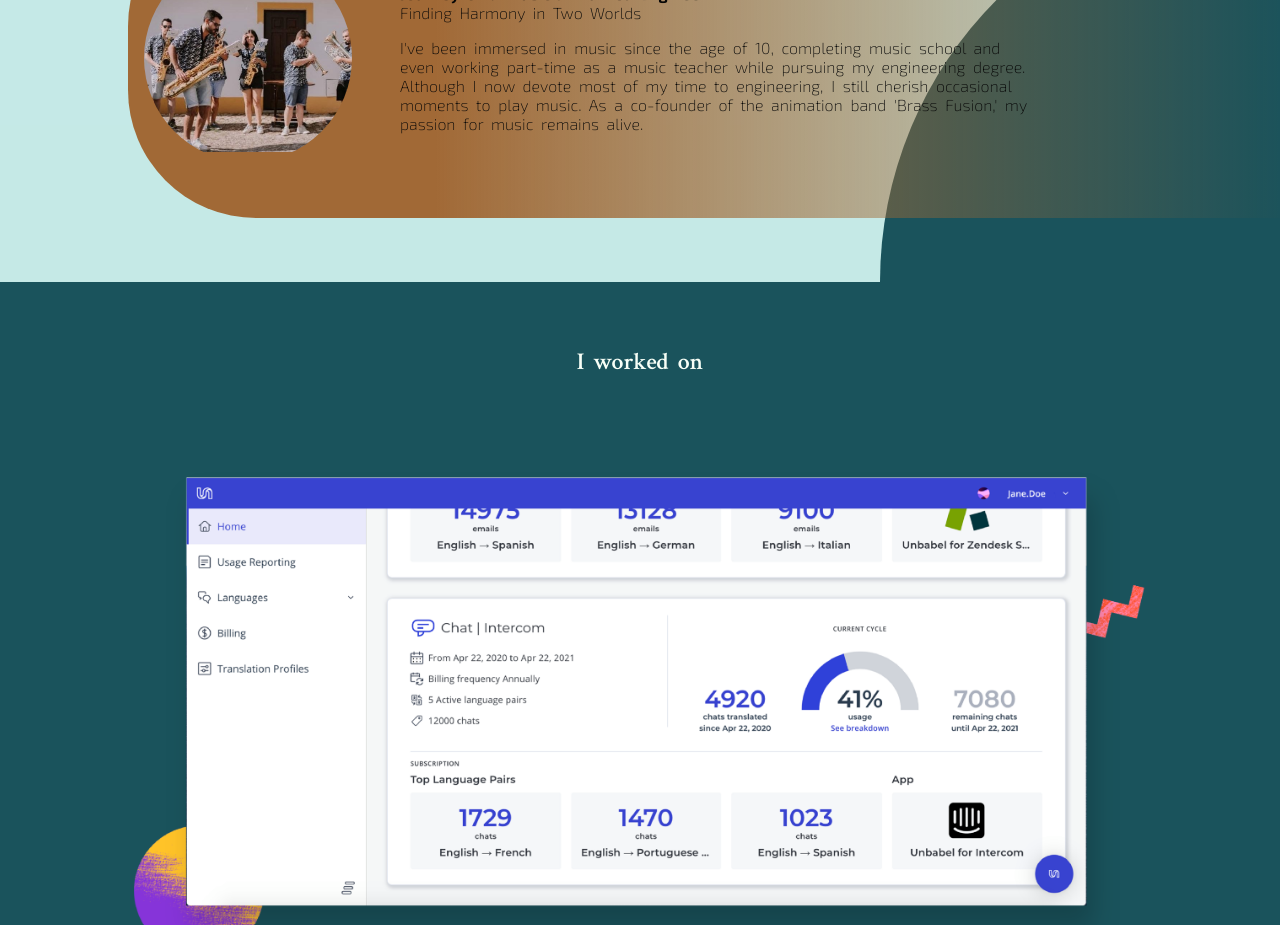
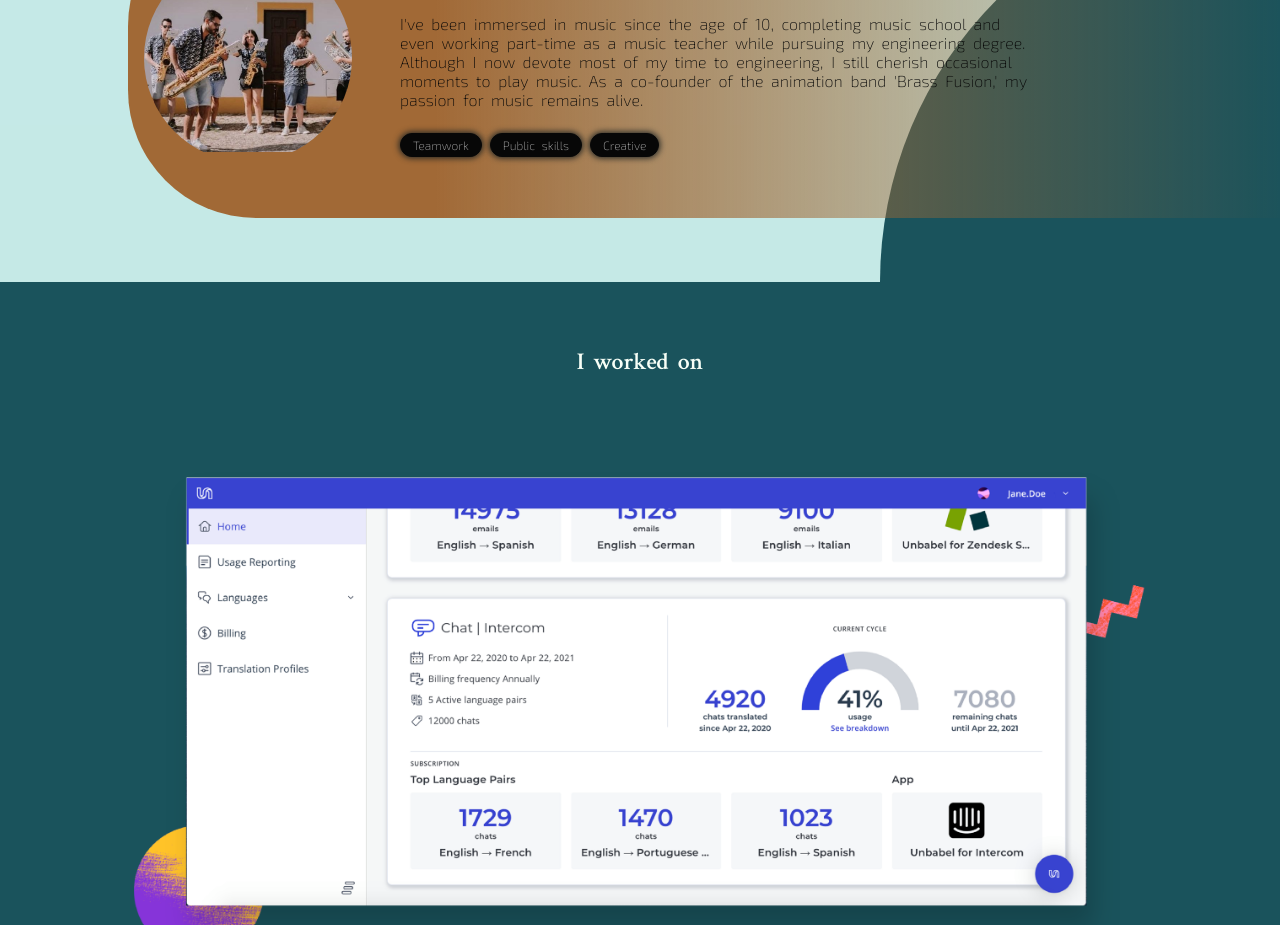
Before and after one commit to rafa98neves/portefolio, a Vue app: page / in a window 1280 px wide. Shown: the part 3940-4865 px from the top of the page. Built offline with nearby package versions, Linux system fonts and the light colour scheme.

Commit message:
remove chips

```diff
--- a/src/components/sections/AcademicSection.vue
+++ b/src/components/sections/AcademicSection.vue
@@ -27,14 +27,6 @@
 
           <div v-for="text in ACADEMIC_TEXT.UNIVERSITY.TEXT">
             <span v-html="text" />
-          </div>
-
-          <div class="mt-4">
-            <Chip
-              v-for="chip in ACADEMIC_TEXT.UNIVERSITY.CHIPS"
-              class="s-Academic--chipContainer"
-              :label="chip"
-            />
           </div>
         </div>
       </HistoryCard>
@@ -75,6 +67,14 @@
           <div v-for="text in ACADEMIC_TEXT.MUSIC.TEXT">
             <span v-html="text" />
           </div>
+
+          <div class="mt-4">
+            <Chip
+              v-for="chip in ACADEMIC_TEXT.MUSIC.CHIPS"
+              class="s-Academic--chipContainer"
+              :label="chip"
+            />
+          </div>
         </div>
       </HistoryCard>
     </div>
```
Also changed, not shown: 1 other file (tests, documents, lock files or other folders).
